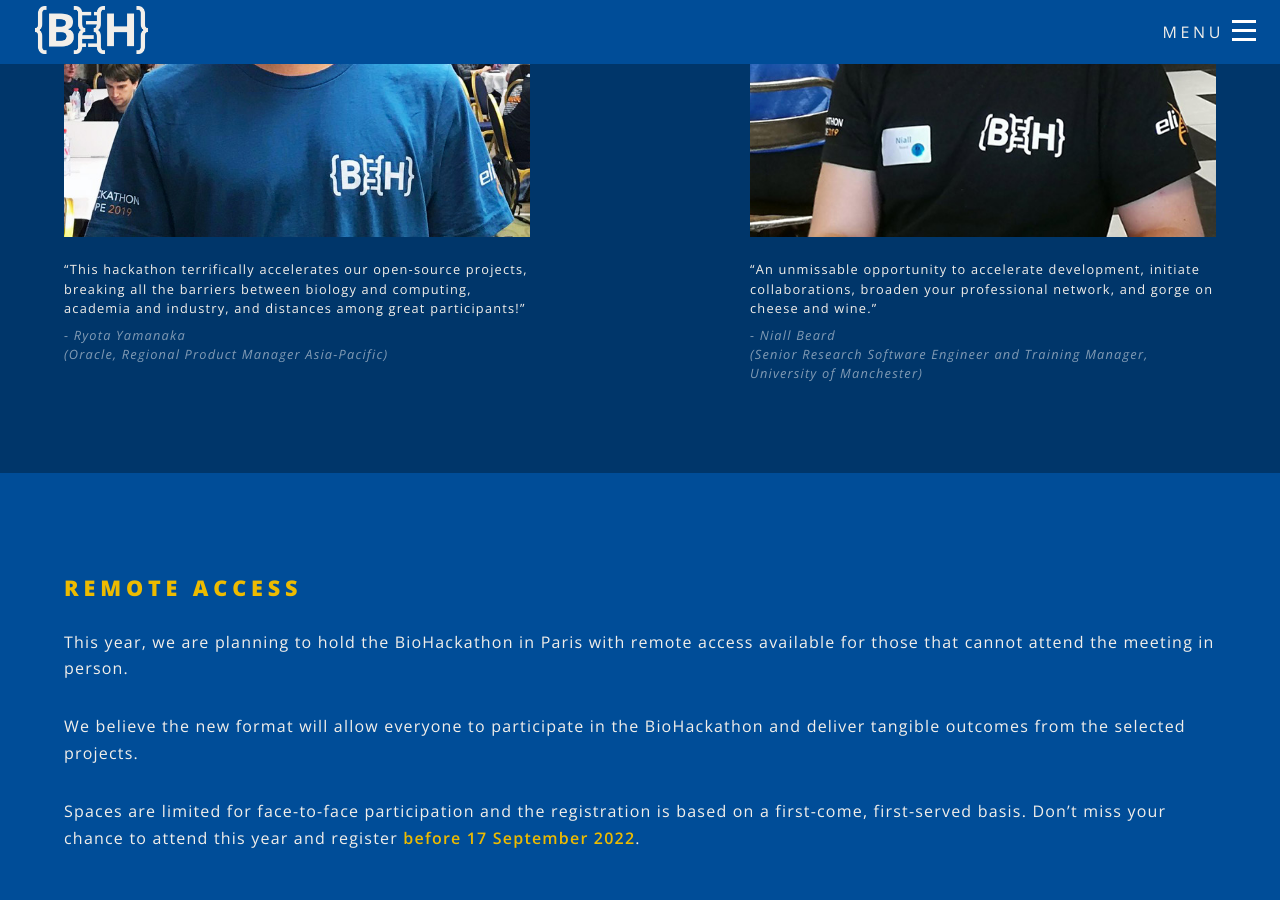
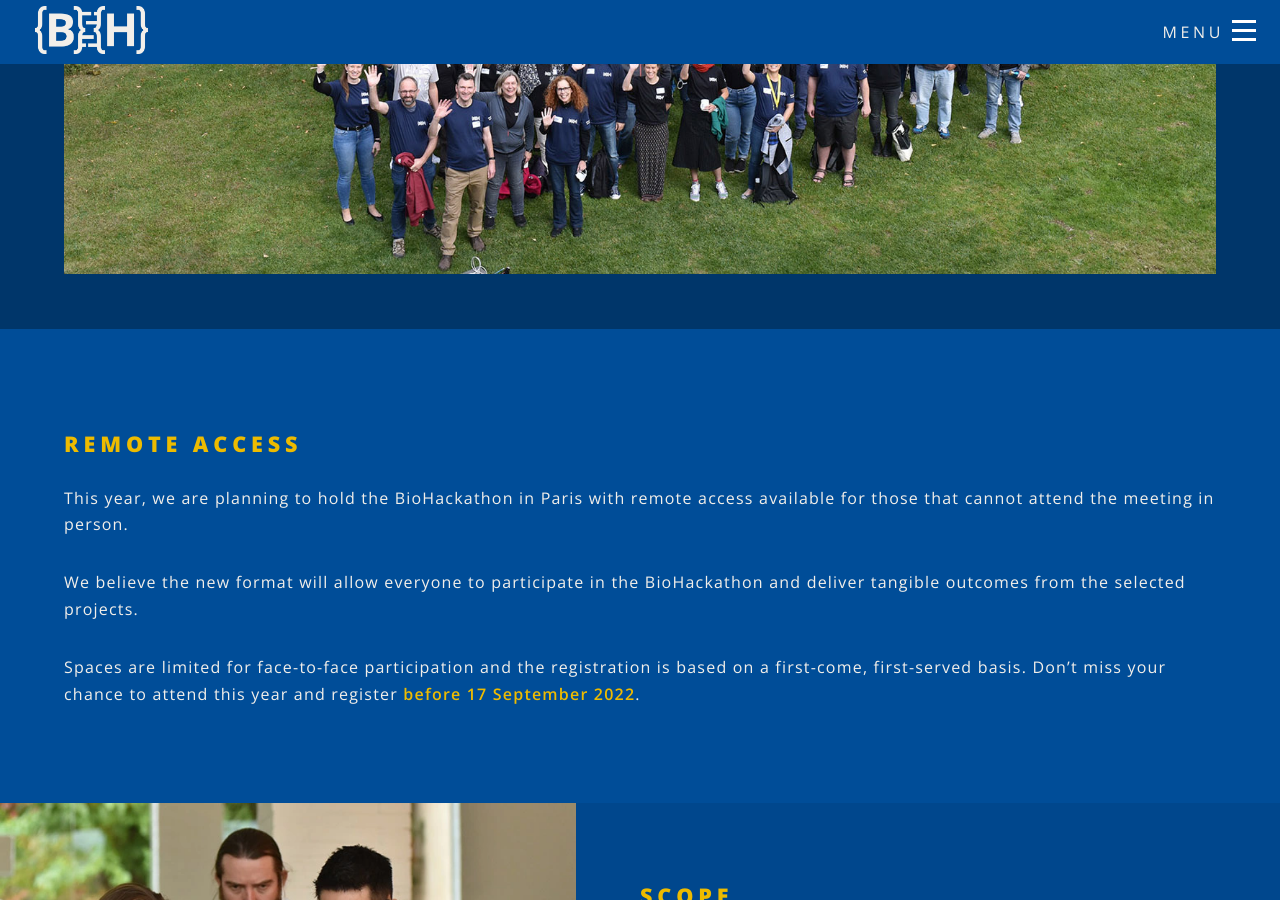
Before and after one commit to elixir-europe/biohackathon-europe-2022, a Jekyll site: the page built from index.html, in a window 1280 px wide and 900 px high, scrolled down 1333 px. Built offline with Jekyll 4.4.1, drawn with Linux system fonts in a browser that asks for light colours; nearby versions of some CDN libraries.

Commit message:
Adding more new photos

```diff
--- a/index.html
+++ b/index.html
@@ -51,10 +51,10 @@ layout: landing
 </section>
 
 <!-- One -->
-<section class="wrapper spotlight">
+<section class="wrapper spotlight pt-5 pb-5">
 	<div class="inner">
 			<div class="row">
-				<div class="5u 12u$(medium)">
+				<!-- <div class="5u 12u$(medium)">
 					<img src="images/ryota-yamanaka.jpg" alt="Ryota Yamanaka" style="width: 100%;" loading="lazy" />
 					<p class="small line-height-1 mb-2 mt-3">&ldquo;This hackathon terrifically accelerates our open-source projects, breaking all the barriers between biology and computing, academia and industry, and distances among great participants!&rdquo;</p>
 						<p class="small font-italic line-height-1 muted-color">- Ryota Yamanaka<br /> (Oracle, Regional Product Manager Asia-Pacific)</p>
@@ -66,12 +66,16 @@ layout: landing
 					<img src="images/niall-beard.jpg" alt="Niall Beard" style="width: 100%;" loading="lazy" />
 					<p class="small line-height-1 mb-2 mt-3">&ldquo;An unmissable opportunity to accelerate development, initiate collaborations, broaden your professional network, and gorge on cheese and wine.&rdquo;</p>
 						<p class="small font-italic line-height-1 muted-color">- Niall Beard<br /> (Senior Research Software Engineer and Training Manager, University of Manchester)</p>
+				</div> -->
+				<div>
+					<img src="images/header-about2.jpg" alt="Ryota Yamanaka" style="width: 100%;" loading="lazy" />
+
 				</div>
 			</div>
-		</div>
+	</div>
 </section>
 
-<!-- One -->
+
 <section class="wrapper spotlight style4" id="landing-remote-access">
 	<div class="inner">
 			<h2>Remote access</h2>
@@ -88,7 +92,7 @@ layout: landing
 <section id="landing-scope" class="wrapper alt style2">
 	<section class="spotlight">
 		<div class="image">
-			<img src="images/table-working.jpg" alt="Working around a table" loading="lazy" />
+			<img src="images/people-discussion1.webp" alt="Working around a table" loading="lazy" />
 		</div>
 		<div class="content">
 			<h2>Scope</h2>
@@ -110,7 +114,7 @@ layout: landing
 	</section>
 	<section id="landing-funding" class="spotlight">
 		<div class="image">
-			<img src="images/painting-group.jpg" alt="Three people showing their painting" loading="lazy" />
+			<img src="images/people-room-hacking.webp" alt="Three people showing their painting" loading="lazy" />
 		</div>
 		<div class="content">
 			<h2>Expenses and funding</h2>
```
Also changed, not shown: images/people-discussion1.webp (added), images/people-room-hacking.jpeg (added), images/people-room-hacking.webp (added), images/people-team-building.jpeg (added), images/people-team-building.webp (added).
